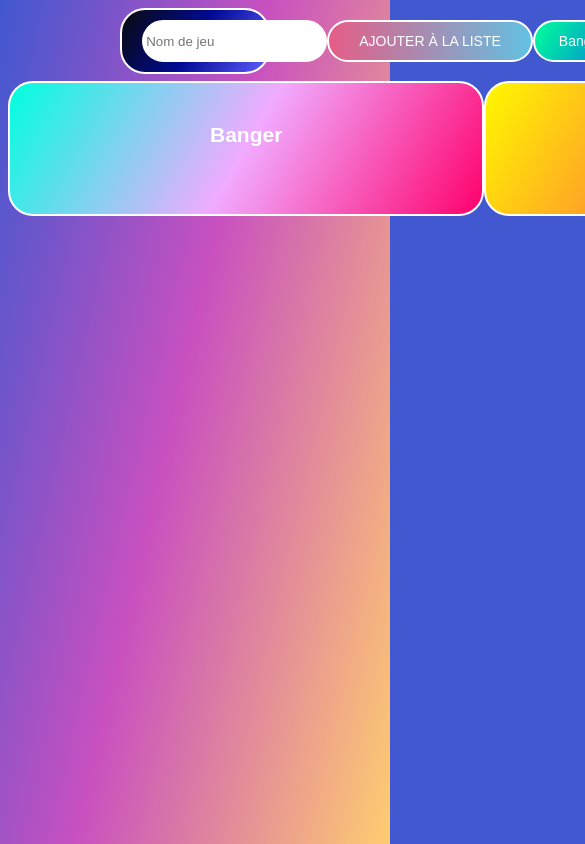
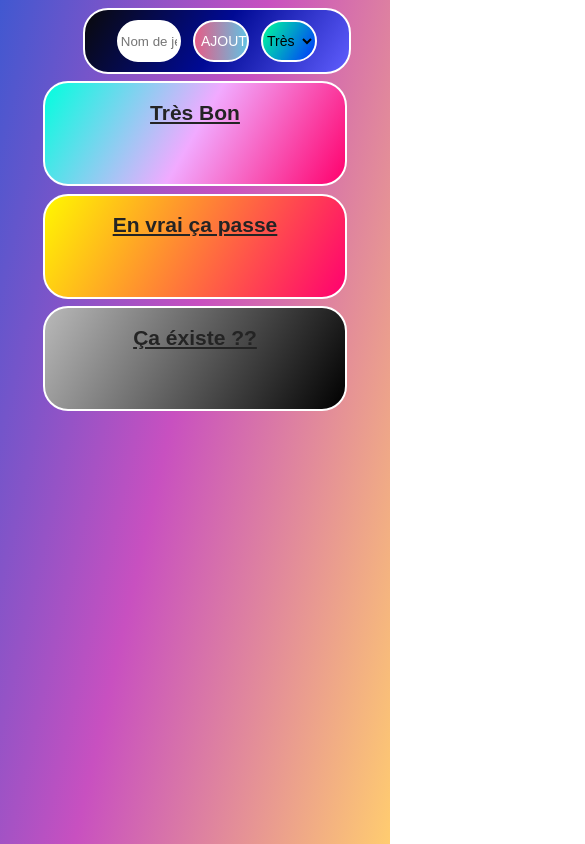
Before and after one commit to Draknut/to_do_list, a plain HTML site: page index.html in a window 390 px wide. Shown: the top 844 px of the page, 585 px wide, since content can reach past the window. Drawn offline with Linux system fonts and the light colour scheme.

Commit message:
FinalPushResponsive

```diff
--- a/css/index.css
+++ b/css/index.css
@@ -1,81 +1,50 @@
 .rowCol{
+    width: 100%;
+    height: auto;
     display: flex;
+    flex-direction: row;
     justify-content: space-around;
+    flex-flow: wrap;
 }
-.Item, .col1{
+
+.Item {
+    display: flex;
+    height: auto;
+    margin-top: 15px;
     justify-content: center;
     border: 3px solid rgb(0, 0, 0);
+    border-radius: .5em;
+    padding: 12px;
+    cursor: move;
+}
+.cat1{
+    color: #333;
+    background: linear-gradient(120deg, rgba(0,255,222,1) 0%, rgba(241,170,255,1) 50%, rgba(255,0,108,1) 100%);
+    }
+.cat2{
+    color: #333;
     background: linear-gradient(120deg, rgba(255,248,0,1) 0%, rgba(255,0,112,1) 100%);
-        border-radius: .5em;
-        padding: 10px;
-        cursor: move;
-
-}
-.Item, .col2{
-    color: #333;
-    justify-content: center;
-    border: 3px solid rgb(0, 0, 0);
-    background: linear-gradient(120deg, rgba(0,255,222,1) 0%, rgba(241,170,255,1) 50%, rgba(255,0,108,1) 100%);
-    border-radius: .5em;
-    padding: 10px;
-    cursor: move;
-
 }
 
-
+.cat3{
+    color: rgb(201, 201, 201);
+    background: linear-gradient(120deg, rgba(185,185,185,1) 0%, rgba(0,0,0,1) 100%);
+}
 
 
 html{
     height: 100vh;
-    background-color: #4158D0;
     background-image: linear-gradient(103deg, #4158D0 0%, #C850C0 46%, #FFCC70 100%);
     background-repeat: no-repeat;
-
 }
 
-
-#col1{
+.container{
+    width: 30%;
+    height: auto;
     display: flex;
     font-family: 'Barlow', sans-serif;
     font-size: 14px;
-background: rgb(0,255,222);
-background: linear-gradient(120deg, rgba(0,255,222,1) 0%, rgba(241,170,255,1) 50%, rgba(255,0,108,1) 100%);
     font-weight: 0;
-padding: 10px 200px;
-border: solid #ffffff 2px;
-box-shadow: none;
-border-radius: 25px;
-margin-top: 2%;
-color: white;
-flex-direction: column ;
-align-items: center;
-}
-
-#col2{
-    display: flex;
-font-family: 'Barlow', sans-serif;
-font-size: 14px;
-background: rgb(255,248,0);
-background: linear-gradient(120deg, rgba(255,248,0,1) 0%, rgba(255,0,112,1) 100%);
-font-weight: 0;
-padding: 10px 200px;
-border: solid #ffffff 2px;
-box-shadow: none;
-border-radius: 25px;
-margin-top: 2%;
-color: white;
-flex-direction: column ;
-align-items: center;
-
-}
-
-#col3{
-    display: flex;
-font-family: 'Barlow', sans-serif;
-font-size: 14px;
-background: linear-gradient(120deg, rgba(185,185,185,1) 0%, rgba(0,0,0,1) 100%);
-font-weight: 0;
-padding: 10px 200px;
     border: solid #ffffff 2px;
     box-shadow: none;
     border-radius: 25px;
@@ -85,19 +54,35 @@ align-items: center;
     margin-top: 2%;
 }
 
+#col1{
+    background: linear-gradient(120deg, rgba(0,255,222,1) 0%, rgba(241,170,255,1) 50%, rgba(255,0,108,1) 100%);
+}
+
+#col2{
+
+    background: linear-gradient(120deg, rgba(255,248,0,1) 0%, rgba(255,0,112,1) 100%);
+}
+
+#col3{
+    background: linear-gradient(120deg, rgba(185,185,185,1) 0%, rgba(0,0,0,1) 100%);
+}
+
 
 .select{
 
     font-family: 'Barlow', sans-serif;
     font-size: 14px;
+    text-align: center;
     background: rgb(0,255,154);
     background: linear-gradient(120deg, rgba(0,255,154,1) 0%, rgba(0,52,255,1) 100%);
-font-weight: 0;
-padding: 10px 20px;
+    font-weight: 10;
+    padding-top: 10px;
+    padding-bottom: 10px ;
+    width: 25%;
     border: solid #ffffff 2px;
     box-shadow: none;
     border-radius: 50px;
-color: rgb(255, 255, 255);
+    color: rgb(0, 0, 0);
     font-family: 'Arial';
     display: inline-block;
     cursor: pointer;
@@ -106,17 +91,15 @@ outline: 0;
 .select:hover{
     transition : 220ms;
     background-color: #000000;
-    color: #ffffff;
+    color: #4e4e4e;
     border: solid 2px #000000;
-
-
 }
 
 .bar{
     display: flex;
     justify-content: space-evenly;
-    margin-left: 30%;
-    margin-right: 30%;
+    width: 60%;
+    margin-left: 20%;
     background: rgb(10,10,10);
     background: linear-gradient(122deg, rgba(10,10,10,1) 0%, rgba(0,10,148,1) 50%, rgba(96,94,255,1) 100%);
     padding: 10px 20px;
@@ -127,12 +110,15 @@ outline: 0;
 .barleft{
     border: solid #ffffff 2px;
     border-radius: 25px;
-
+    width: 25%;
 }
 
 
 h1{
     text-align: center;
+    color: #242424;
+    text-decoration: bold;
+    text-decoration: underline;
 }
 
 #delButton , #modButton , #btnOk{
@@ -166,11 +152,6 @@ border: solid #ffffff 2px;
     border-radius: 25px;
 }
 
-
-
-
-
-
 .btn{
     background-image: linear-gradient(to right, #E55D87 0%, #5FC3E4  51%, #E55D87  100%);
     text-align: center;
@@ -183,7 +164,7 @@ border-radius: 10px;
     display: block;
     font-size: 14px;
     font-weight: 0;
-padding: 10px 30px;
+    width: 25%;
     border: solid #ffffff 2px;
     box-shadow: none;
     border-radius: 50px;
@@ -199,18 +180,33 @@ background-position: right center;
     color: #fff;
     text-decoration: none;
     transition : 409ms;
-padding: 10px 100px;
-transform : translateY(-0px);
+    width: 50%;
     background-color: #ffffff;
     color: rgb(255, 255, 255);
     border: solid 2px #00ffd9;
 }
 
-.Item {
-    display: flexbox;
-   margin-left: -40px;
+ul{
+    padding: 0px;
+    width: 80%;
+    margin-bottom: 2em;
 }
 
 li{
     list-style: none;
 }
+@media screen and (max-width: 1200px){
+    .container{
+        width: 40%;
+    }
+
+}
+@media screen and (max-width: 1000px){
+    .container{
+        width: 80%;
+    }
+    ul{
+        width: 70%;
+    }
+
+}
--- a/index.html
+++ b/index.html
@@ -15,15 +15,15 @@
             <input type="text" placeholder="Nom de jeu" id="textInput" class="barleft" >
             <input type="button" value="Ajouter à la liste" id="btnInput" class="btn" >
             <select name="dropdownCat" id="categorySelector" class="select">
-                <option value="cat1">Banger</option>
-                <option value="cat2">Mid</option>
-                <option value="cat3">Fortnoob level</option>
+                <option value="cat1">Très Bon</option>
+                <option value="cat2">En vrai ça passe</option>
+                <option value="cat3">???????</option>
             </select>
         </section>
         <div class="rowCol">
             <div class="container col1" id="col1">
 
-                <h1>Banger</h1>
+                <h1>Très Bon</h1>
                 <ul id="category1">
 
                 </ul>
@@ -31,7 +31,7 @@
             </div>
             <div class="container col2" id="col2">
 
-                <h1>Mid</h1>
+                <h1>En vrai ça passe</h1>
                 <ul id="category2">
 
                 </ul>
@@ -39,7 +39,7 @@
 
             <div class="container col3" id="col3">
 
-                <h1>Fortnoob level</h1>
+                <h1>Ça éxiste ??</h1>
 
                 <ul id="category3">
 
--- a/js/index.js
+++ b/js/index.js
@@ -29,7 +29,8 @@ function createItemList(){
     let newItemText = document.createElement('h4');
     let delBtn = document.createElement('button');
     let modBtn = document.createElement('button');
-    newItem.className='Item box';
+    newItem.className='Item';
+    newItem.classList.add(catValue);
     newItem.draggable = true;
     newItem.style.display = "flex";
     modBtn.id = 'modButton';
@@ -44,6 +45,7 @@ function createItemList(){
 
     txtfield.value = '';
     itemList.push(newItem);
+
     itemList.forEach(element =>
     {
         element.addEventListener('mouseover', hoverFunction);
@@ -70,22 +72,32 @@ function createItemList(){
 
 containers.forEach(container => {
     container.addEventListener('dragover', e =>{
+        let child = container.children;
         e.preventDefault();
         let afterElement = getDragAfterElement(container, e.clientY);
         const draggable = document.querySelector('.dragging');
-        container.appendChild(draggable);
+        console.log(afterElement);
+        child[1].appendChild(draggable);
         draggable.style.justifyContent = 'center';
         console.log( draggable.style.justifyContent);
     })
 })
 
 function getDragAfterElement(container, y){
-    let draggableElements = [...container.querySelectorAll('.draggable:not(.dragging)')];
+    let draggableElements = [...container.querySelectorAll('.Item:not(.dragging)')];
 
-    draggableElements.reduce((closest, child)=>{
-        let box = child.getBoundingClientRet();
-        console.log(box);
-    }, {offset: Number.POSITIVE_INFINITY})
+    return draggableElements.reduce((closest, child)=> {
+        const box = child.getBoundingClientRect();
+        const offset = y - box.top - box.height/2;
+        if(offset < 0 && offset > closest.offset)
+        {
+            return {offset: offset, element: child};
+        }
+        else
+        {
+            return closest;
+        }
+    }, {offset: Number.NEGATIVE_INFINITY}).element;
 }
 
 function hoverFunction(){
@@ -102,8 +114,8 @@ function outFunction()
 
 function close(){
     let close = document.getElementById("delButton");
-        let div = this.parentElement;
-        div.style.display = "none";
+    let div = this.parentElement;
+    div.style.display = "none";
 
 }
 
@@ -115,8 +127,7 @@ function changeText(){
     buttonOk.id = 'btnOk';
     let txtfieldModify = document.getElementById('textInputModify')
     inputText.type = 'text';
-    inputText.placeholder = 'modify text';
-    buttonOk.value = "ok";
+    inputText.placeholder = 'Modify Text';
     let child = this.parentElement.children;
     let textValue = child[0];
     textValue.appendChild(inputText);
```
Lines whose indentation alone changed are shown as unchanged.
